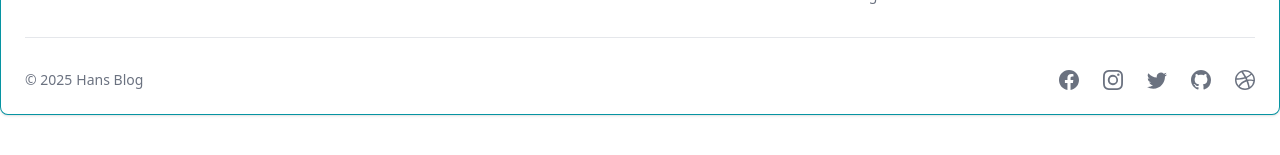
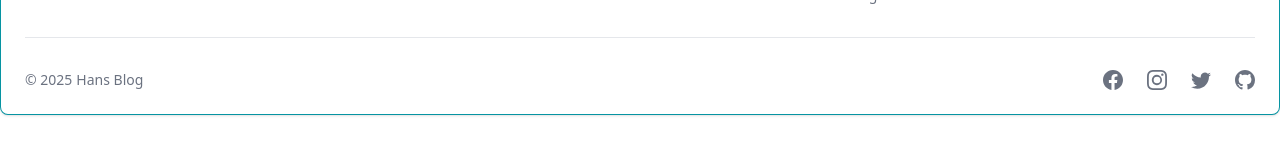
Before and after one commit to hanskkangg/hans_blog_new_repo, a React (Vite) app in the folder client/: page /projects in a window 1280 px wide. Shown: the part 269-424 px from the top of the page. Built offline with nearby package versions, Linux system fonts and the light colour scheme.

Commit message:
footer complete

```diff
--- a/client/src/components/Footer.jsx
+++ b/client/src/components/Footer.jsx
@@ -1,6 +1,6 @@
 import { Footer } from 'flowbite-react';
 import { Link } from 'react-router-dom';
-import { BsFacebook, BsInstagram, BsTwitter, BsGithub, BsDribbble } from 'react-icons/bs';
+import { BsFacebook, BsInstagram, BsTwitter, BsGithub } from 'react-icons/bs';
 export default function FooterCom() {
   return (
     <Footer container className='border border-t-8 border-teal-500'>
@@ -71,7 +71,6 @@ export default function FooterCom() {
             <Footer.Icon href='#' icon={BsInstagram}/>
             <Footer.Icon href='#' icon={BsTwitter}/>
             <Footer.Icon href='https://github.com/hanskkangg' icon={BsGithub}/>
-            <Footer.Icon href='#' icon={BsDribbble}/>
 
           </div>
         </div>
```
